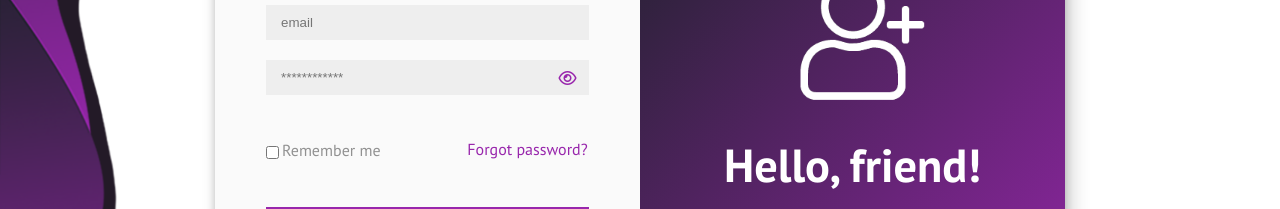
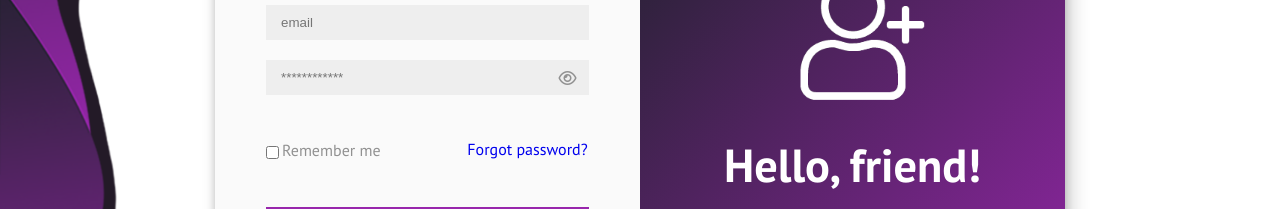
Before and after one commit to Hydraxx10/LoginForm, a plain HTML site: page index.html in a window 1280 px wide. Shown: the part 229-438 px from the top of the page. Drawn offline with Linux system fonts and the light colour scheme.

Commit message:
update style.css
Now the image for showing the password as a text has a new color when you hover over it.

```diff
--- a/style.css
+++ b/style.css
@@ -207,11 +207,12 @@ footer {
     position: relative;
     bottom: 36.5px;
     left: 140px;
-    color: #9826ac
+    color: #919191;
+    cursor: pointer;
 
 }
 
-#imgVis :visited, :active, :link  {
+#imgVis:hover  {
     color: #9826ac
 }
 
```
